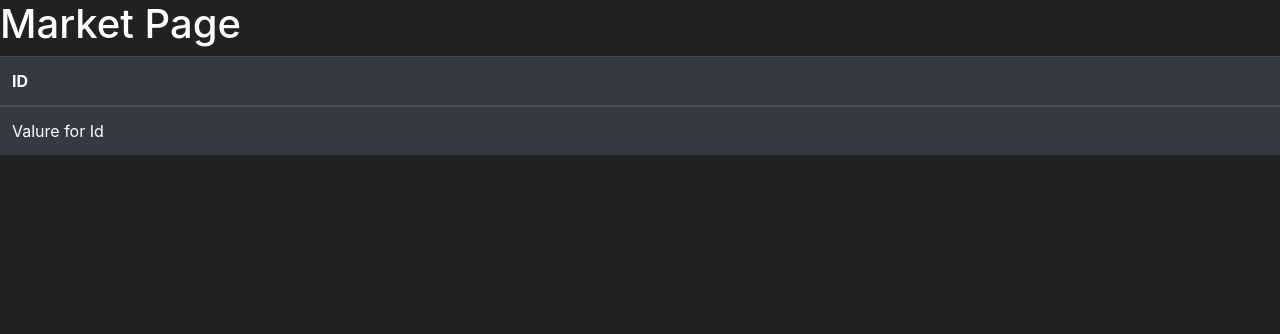
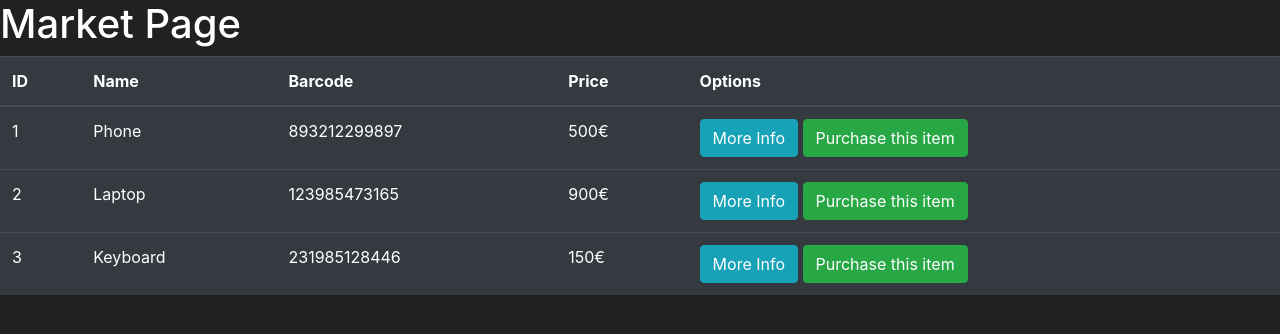
Before and after one commit to ralfgraef/flask-docker-master1, a Flask app: page /market in a window 1280 px wide. Shown: the part 56-390 px from the top of the page. Run offline with Flask 2, Linux system fonts and the light colour scheme.

Commit message:
changes in templates

```diff
--- a/app/templates/index.html
+++ b/app/templates/index.html
@@ -43,7 +43,7 @@
     </nav>
 
     <h1>Hello, world!</h1>
-
+    <h3>Now here from RalfsLinuxRechner</h3>
 
     <script src="https://cdn.jsdelivr.net/npm/@popperjs/core@2.9.2/dist/umd/popper.min.js" integrity="sha384-IQsoLXl5PILFhosVNubq5LC7Qb9DXgDA9i+tQ8Zj3iwWAwPtgFTxbJ8NT4GN1R8p" crossorigin="anonymous"></script>
     <script src="https://cdn.jsdelivr.net/npm/bootstrap@5.0.2/dist/js/bootstrap.min.js" integrity="sha384-cVKIPhGWiC2Al4u+LWgxfKTRIcfu0JTxR+EQDz/bgldoEyl4H0zUF0QKbrJ0EcQF" crossorigin="anonymous"></script>
--- a/app/templates/market.html
+++ b/app/templates/market.html
@@ -48,13 +48,26 @@
             <tr>
                 <!-- Your Columns HERE -->
                 <th scope="col">ID</th>
+                <th scope="col">Name</th>
+                <th scope="col">Barcode</th>
+                <th scope="col">Price</th>
+                <th scope="col">Options</th>
             </tr>
         </thead>
         <tbody>
             <!-- Your rows inside the table HERE: -->
+            {% for item in items %}
                 <tr>
-                    <td>Valure for Id</td>
+                    <td>{{ item.id }}</td>
+                    <td>{{ item.name }}</td>
+                    <td>{{ item.barcode }}</td>
+                    <td>{{ item.price }}€</td>
+                    <td>
+                        <button class="btn btn-outline btn-info">More Info</button>
+                        <button class="btn btn-outline btn-success">Purchase this item</button>
+                    </td>
                 </tr>
+            {% endfor %}
         </tbody>
     </table>
 
```
